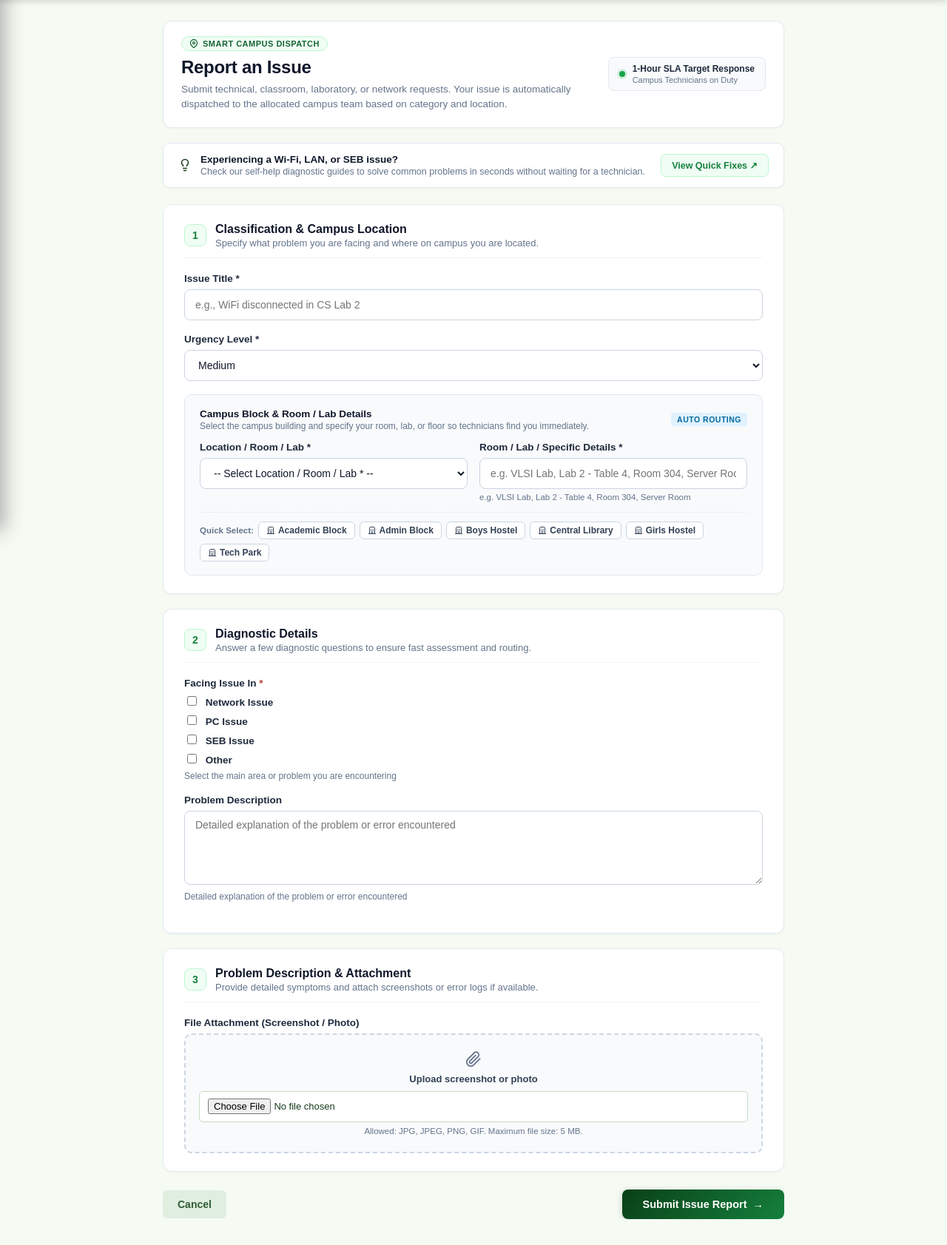
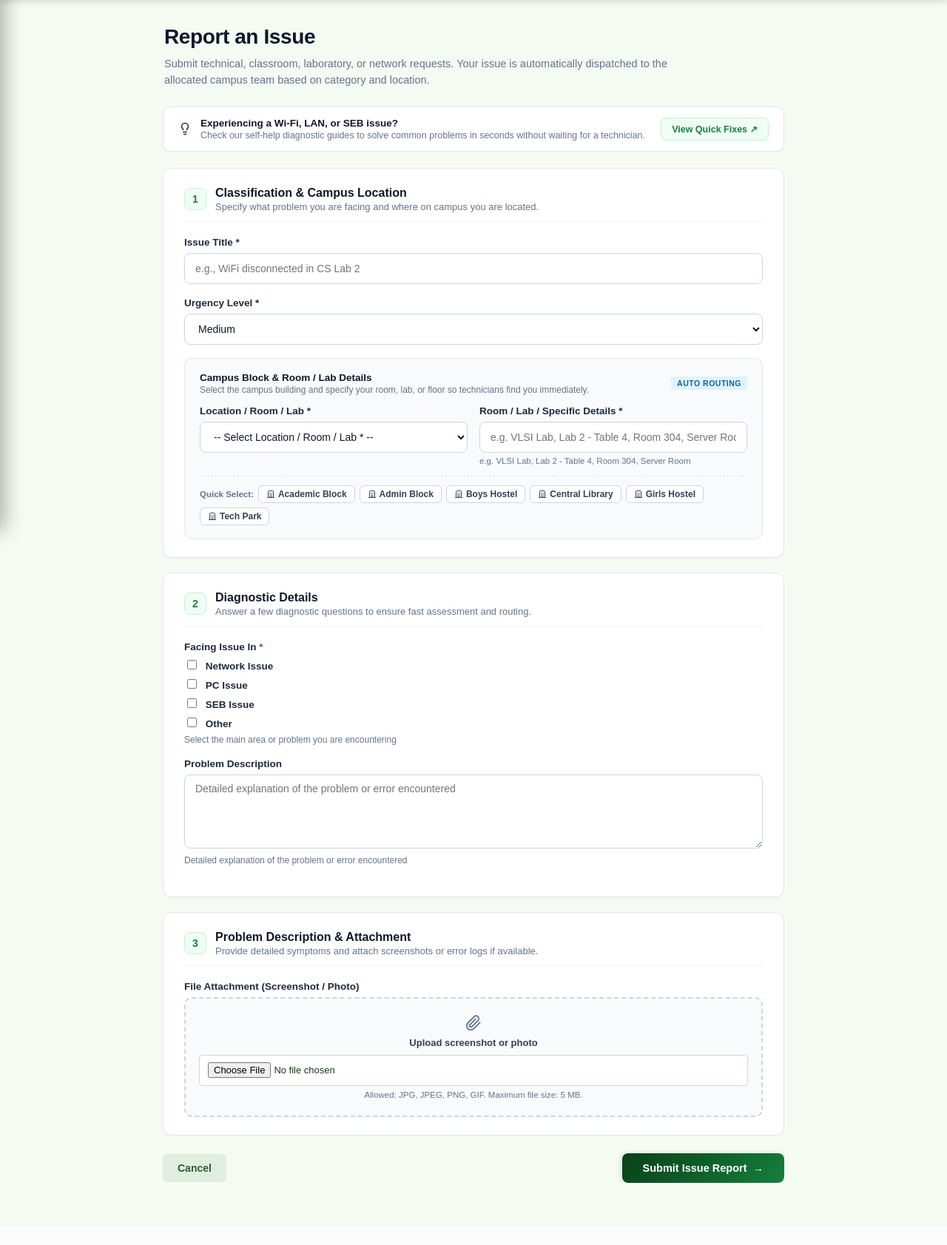
Before and after one commit to vaishnavanS/SIET_Ticket_Platform, a Django app: page /tickets/create/ in a window 1280 px wide. Shown: the part 83-1766 px from the top of the page at 74% size. After the commit the page ends 1682 px from the top, so only its background shows below. Run offline with Django 5.2, Linux system fonts and the light colour scheme; the visitor is signed in with stand-in values (Sample User, id 1); data comes from the database, SQL or seed files in the repository; data that the repository does not hold is empty; parts of the project's set-up code (start-up, migrations or seed data) failed here and were passed over.

Commit message:
refactor(tickets): replace enclosed report header box with clean unboxed page title

```diff
--- a/templates/tickets/ticket_create.html
+++ b/templates/tickets/ticket_create.html
@@ -18,85 +18,24 @@
             margin: 28px auto 60px auto;
         }
 
-        .report-header-card {
-            background: #ffffff;
-            border: 1px solid #e2e8f0;
-            border-radius: 12px;
-            padding: 20px 24px;
-            margin-bottom: 20px;
-            box-shadow: 0 1px 3px rgba(15, 23, 42, 0.04);
-            display: flex;
-            justify-content: space-between;
-            align-items: center;
-            flex-wrap: wrap;
-            gap: 16px;
+        .report-page-header {
+            margin-bottom: 24px;
+            padding: 4px 2px 0 2px;
         }
-        .report-header-main {
-            flex: 1;
-            min-width: 280px;
-        }
-        .report-header-badge {
-            display: inline-flex;
-            align-items: center;
-            gap: 6px;
-            background: #f0fdf4;
-            border: 1px solid #bbf7d0;
-            color: #166534;
-            padding: 3px 10px;
-            border-radius: 20px;
-            font-size: 11px;
-            font-weight: 700;
-            letter-spacing: 0.5px;
-            text-transform: uppercase;
-            margin-bottom: 8px;
-        }
-        .report-header-title {
-            margin: 0 0 6px 0;
-            font-size: 24px;
+        .report-page-title {
+            margin: 0 0 8px 0;
+            font-size: 28px;
             font-weight: 700;
             color: #0f172a;
-            letter-spacing: -0.3px;
+            letter-spacing: -0.4px;
+            line-height: 1.25;
         }
-        .report-header-sub {
+        .report-page-sub {
             margin: 0;
-            font-size: 13.5px;
+            font-size: 14.5px;
             color: #64748b;
-            max-width: 620px;
-            line-height: 1.5;
-        }
-        .report-header-sla {
-            display: flex;
-            align-items: center;
-        }
-        .sla-status-pill {
-            display: inline-flex;
-            align-items: center;
-            gap: 10px;
-            background: #f8fafc;
-            border: 1px solid #e2e8f0;
-            padding: 8px 14px;
-            border-radius: 8px;
-        }
-        .sla-dot {
-            width: 8px;
-            height: 8px;
-            border-radius: 50%;
-            background: #16a34a;
-            box-shadow: 0 0 0 3px rgba(22, 163, 74, 0.15);
-            flex-shrink: 0;
-        }
-        .sla-title {
-            display: block;
-            font-size: 12px;
-            font-weight: 700;
-            color: #1e293b;
-            line-height: 1.2;
-        }
-        .sla-sub {
-            display: block;
-            font-size: 11px;
-            color: #64748b;
-            margin-top: 2px;
+            line-height: 1.55;
+            max-width: 680px;
         }
 
         /* Quick Solutions Notice Banner */
@@ -274,6 +213,9 @@
             gap: 16px;
         }
         @media (max-width: 640px) {
+            .report-issue-shell { width: 94%; margin: 18px auto 40px auto; }
+            .report-page-title { font-size: 24px; }
+            .report-page-sub { font-size: 13.5px; }
             .location-composite-grid { grid-template-columns: 1fr; }
         }
         .location-preview-pill {
@@ -494,28 +436,10 @@
     </aside>
 
     <main class="page-shell report-issue-shell">
-        <!-- Clean Modern Header -->
-        <div class="report-header-card">
-            <div class="report-header-main">
-                <div class="report-header-badge">
-                    <svg width="12" height="12" viewBox="0 0 24 24" fill="none" stroke="currentColor" stroke-width="2.5" stroke-linecap="round" stroke-linejoin="round" aria-hidden="true">
-                        <path d="M21 10c0 7-9 13-9 13s-9-6-9-13a9 9 0 0 1 18 0z"></path>
-                        <circle cx="12" cy="10" r="3"></circle>
-                    </svg>
-                    <span>Smart Campus Dispatch</span>
-                </div>
-                <h1 class="report-header-title">Report an Issue</h1>
-                <p class="report-header-sub">Submit technical, classroom, laboratory, or network requests. Your issue is automatically dispatched to the allocated campus team based on category and location.</p>
-            </div>
-            <div class="report-header-sla">
-                <div class="sla-status-pill">
-                    <span class="sla-dot"></span>
-                    <div>
-                        <span class="sla-title">1-Hour SLA Target Response</span>
-                        <span class="sla-sub">Campus Technicians on Duty</span>
-                    </div>
-                </div>
-            </div>
+        <!-- Page Header -->
+        <div class="report-page-header">
+            <h1 class="report-page-title">Report an Issue</h1>
+            <p class="report-page-sub">Submit technical, classroom, laboratory, or network requests. Your issue is automatically dispatched to the allocated campus team based on category and location.</p>
         </div>
 
         <!-- Quick Solutions Notice Banner -->
```
